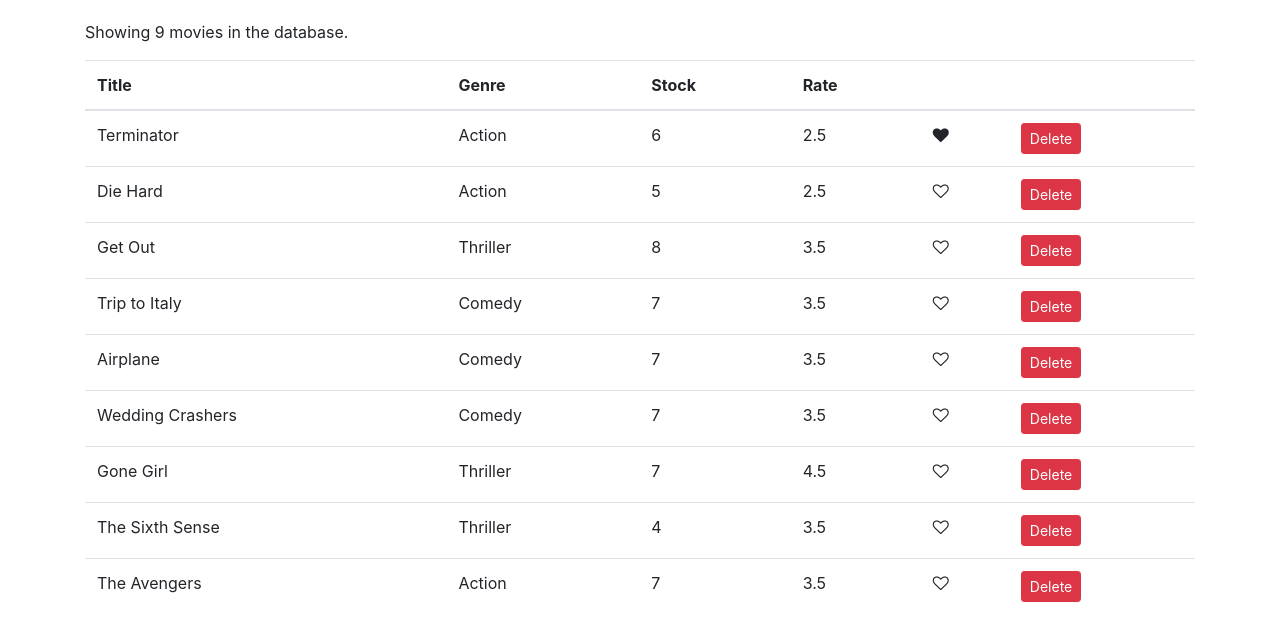
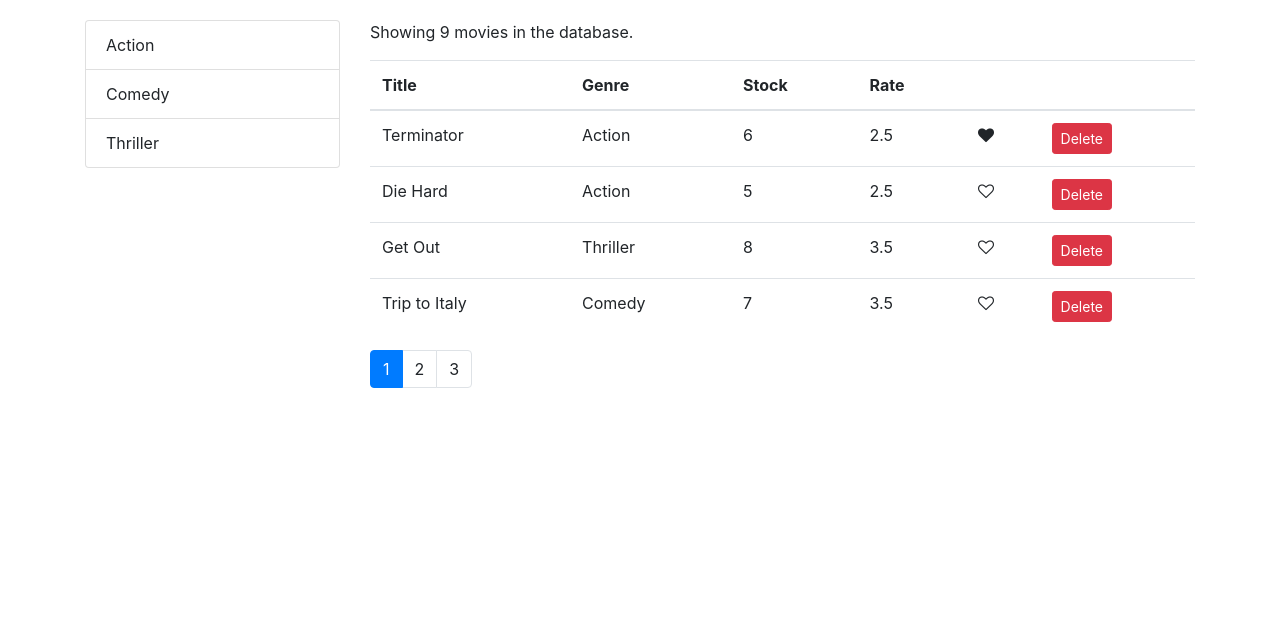
Before and after one commit to mirul22/vidly, a React (Create React App) app: page / in a window 1280 px wide. Shown: the top 640 px of the page. Built offline with nearby package versions, Linux system fonts and the light colour scheme.

Commit message:
genre and pagination

```diff
--- a/package.json
+++ b/package.json
@@ -5,6 +5,8 @@
   "dependencies": {
     "bootstrap": "^4.1.1",
     "font-awesome": "^4.7.0",
+    "lodash": "^4.17.10",
+    "prop-types": "^15.6.2",
     "react": "^16.7.0",
     "react-dom": "^16.7.0",
     "react-scripts": "2.1.3"
--- /dev/null
+++ b/src/components/common/listGroup.jsx
@@ -0,0 +1,34 @@
+import React from "react";
+
+const ListGroup = props => {
+  const {
+    items,
+    textProperty,
+    valueProperty,
+    onItemSelect,
+    selectedItem
+  } = props;
+
+  return (
+    <ul className="list-group">
+      {items.map(item => (
+        <li
+          onClick={() => onItemSelect(item)}
+          key={item[valueProperty]}
+          className={
+            item === selectedItem ? "list-group-item active" : "list-group-item"
+          }
+        >
+          {item[textProperty]}
+        </li>
+      ))}
+    </ul>
+  );
+};
+
+ListGroup.defaultProps = {
+  textProperty: "name",
+  valueProperty: "_id"
+};
+
+export default ListGroup;
--- /dev/null
+++ b/src/components/common/pagination.jsx
@@ -0,0 +1,38 @@
+import React from "react";
+import PropTypes from "prop-types";
+import _ from "lodash";
+
+const Pagination = props => {
+  const { itemsCount, pageSize, onPageChange, currentPage } = props;
+
+  const pagesCount = Math.ceil(itemsCount / pageSize);
+
+  if (pagesCount === 1) return null;
+  const pages = _.range(1, pagesCount + 1);
+
+  return (
+    <nav>
+      <ul className="pagination">
+        {pages.map(page => (
+          <li
+            key={page}
+            className={page === currentPage ? "page-item active" : "page-item"}
+          >
+            <a className="page-link" onClick={() => onPageChange(page)}>
+              {page}
+            </a>
+          </li>
+        ))}
+      </ul>
+    </nav>
+  );
+};
+
+Pagination.propTypes = {
+  itemsCount: PropTypes.number.isRequired,
+  pageSize: PropTypes.number.isRequired,
+  onPageChange: PropTypes.func.isRequired,
+  currentPage: PropTypes.number.isRequired
+};
+
+export default Pagination;
--- a/src/components/movies.jsx
+++ b/src/components/movies.jsx
@@ -1,11 +1,22 @@
 import React, { Component } from "react";
+import Like from "./common/like";
+import Pagination from "./common/pagination";
+import ListGroup from "./common/listGroup";
 import { getMovies } from "../services/fakeMovieService";
-import Like from "./common/like";
+import { getGenres } from "../services/fakeGenreService";
+import { paginate } from "../utils/paginate";
 
 class Movies extends Component {
   state = {
-    movies: getMovies()
+    movies: [],
+    genres: [],
+    currentPage: 1,
+    pageSize: 4
   };
+
+  componentDidMount() {
+    this.setState({ movies: getMovies(), genres: getGenres() });
+  }
 
   handleLike = movie => {
     const movies = [...this.state.movies];
@@ -20,13 +31,32 @@
     this.setState({ movies });
   };
 
+  handlePageChange = page => {
+    this.setState({ currentPage: page });
+  };
+
+  handleGenreSelect = genre => {
+    this.setState({ selectedGenre: genre });
+  };
+
   render() {
     const { length: count } = this.state.movies;
+    const { pageSize, currentPage, movies: allMovies } = this.state;
 
     if (count === 0) return <p>There are no movies in the database.</p>;
 
+    const movies = paginate(allMovies, currentPage, pageSize);
+
     return (
-      <React.Fragment>
+      <div className="row">
+        <div className="col-3">
+          <ListGroup
+            items={this.state.genres}
+            selectedItem={this.state.selectedGenre}
+            onItemSelect={this.handleGenreSelect}
+          />
+        </div>
+        <div className="col">
           <p>Showing {count} movies in the database.</p>
           <table className="table">
             <thead>
@@ -40,7 +70,7 @@
               </tr>
             </thead>
             <tbody>
-            {this.state.movies.map(movie => (
+              {movies.map(movie => (
                 <tr key={movie._id}>
                   <td>{movie.title}</td>
                   <td>{movie.genre.name}</td>
@@ -64,7 +94,14 @@
               ))}
             </tbody>
           </table>
-      </React.Fragment>
+          <Pagination
+            itemsCount={count}
+            pageSize={pageSize}
+            currentPage={currentPage}
+            onPageChange={this.handlePageChange}
+          />
+        </div>
+      </div>
     );
   }
 }
--- /dev/null
+++ b/src/utils/paginate.js
@@ -0,0 +1,9 @@
+import _ from "lodash";
+
+export function paginate(items, pageNumber, pageSize) {
+  const startIndex = (pageNumber - 1) * pageSize;
+  return _(items)
+    .slice(startIndex)
+    .take(pageSize)
+    .value();
+}
```
Also changed, not shown: 1 other file (tests, documents, lock files or other folders). Lines whose indentation alone changed are shown as unchanged.
